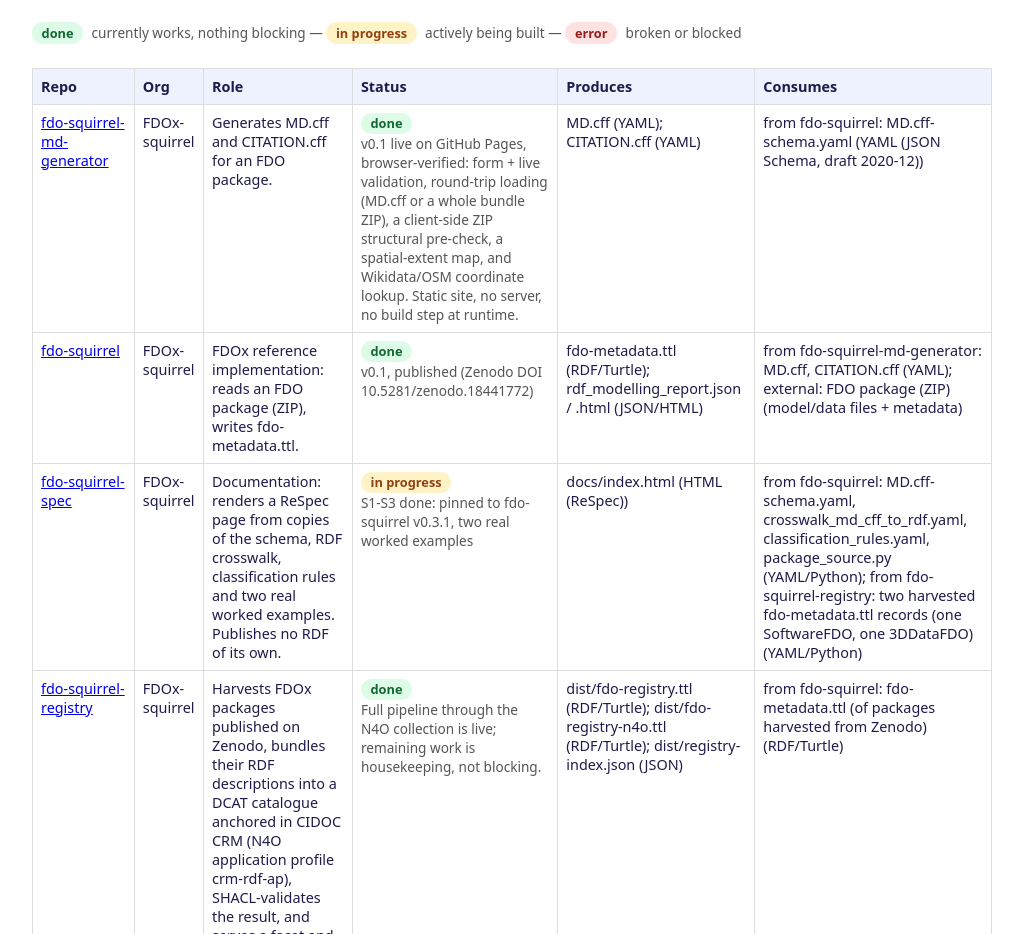
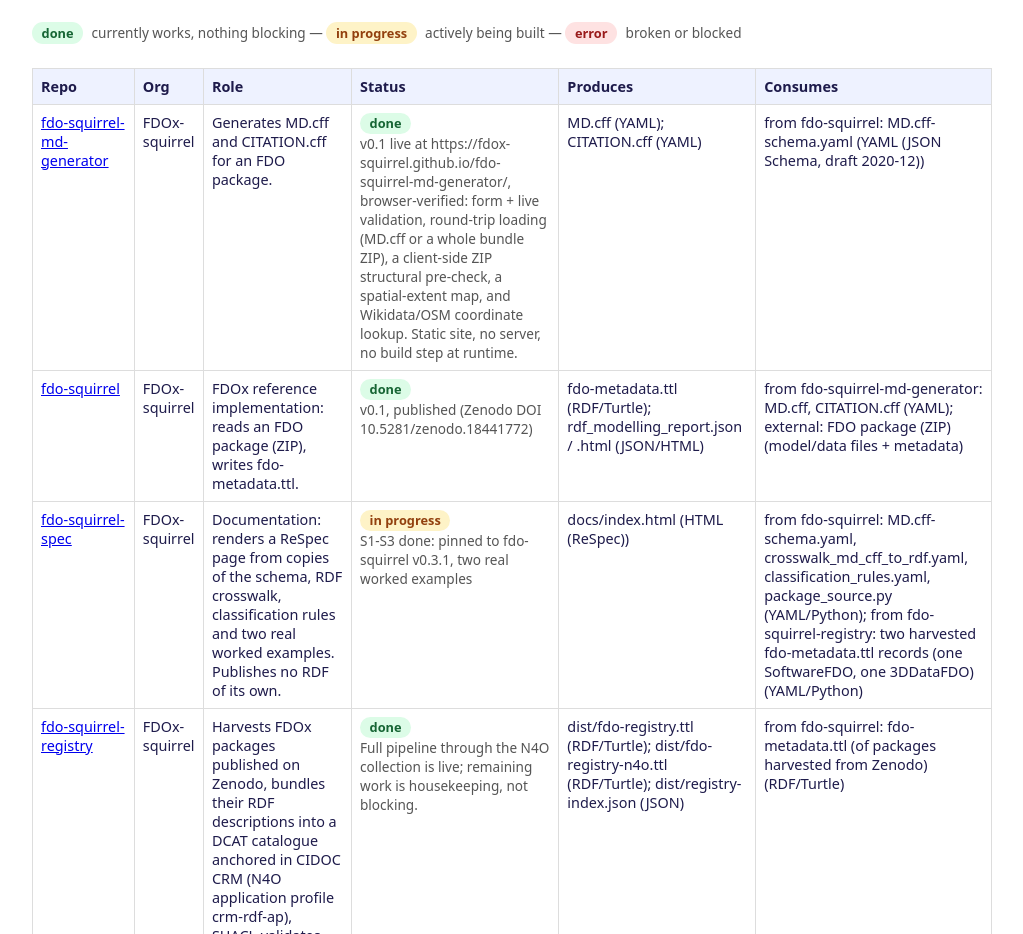
Before and after one commit to FDOx-squirrel/fdo-architecture, a plain HTML site: page docs/index.html in a window 1280 px wide. Shown: the part 780-1714 px from the top of the page, without its empty margins (128-1151 px from the left). Drawn offline with Linux system fonts and the light colour scheme.

Commit message:
Record confirmed fdo-squirrel-md-generator live URL
Flo provided the URL directly; cross-checked by fetching it before recording it as fact, per this repo's own verification standard.

Small follow-up to the earlier status catch-up patch.

```diff
--- a/docs/index.html
+++ b/docs/index.html
@@ -86,7 +86,7 @@ flowchart LR
         <tr><td><a href="https://github.com/FDOx-squirrel/fdo-squirrel-md-generator">fdo-squirrel-md-generator</a></td>
           <td>FDOx-squirrel</td>
           <td>Generates MD.cff and CITATION.cff for an FDO package.</td>
-          <td><span class="badge status-done">done</span><br><span class="status-note">v0.1 live on GitHub Pages, browser-verified: form + live validation, round-trip loading (MD.cff or a whole bundle ZIP), a client-side ZIP structural pre-check, a spatial-extent map, and Wikidata/OSM coordinate lookup. Static site, no server, no build step at runtime.</span></td>
+          <td><span class="badge status-done">done</span><br><span class="status-note">v0.1 live at https://fdox-squirrel.github.io/fdo-squirrel-md-generator/, browser-verified: form + live validation, round-trip loading (MD.cff or a whole bundle ZIP), a client-side ZIP structural pre-check, a spatial-extent map, and Wikidata/OSM coordinate lookup. Static site, no server, no build step at runtime.</span></td>
           <td>MD.cff (YAML); CITATION.cff (YAML)</td>
           <td>from fdo-squirrel: MD.cff-schema.yaml (YAML (JSON Schema, draft 2020-12))</td>
         </tr>
```
Also changed, not shown: 2 other files.
